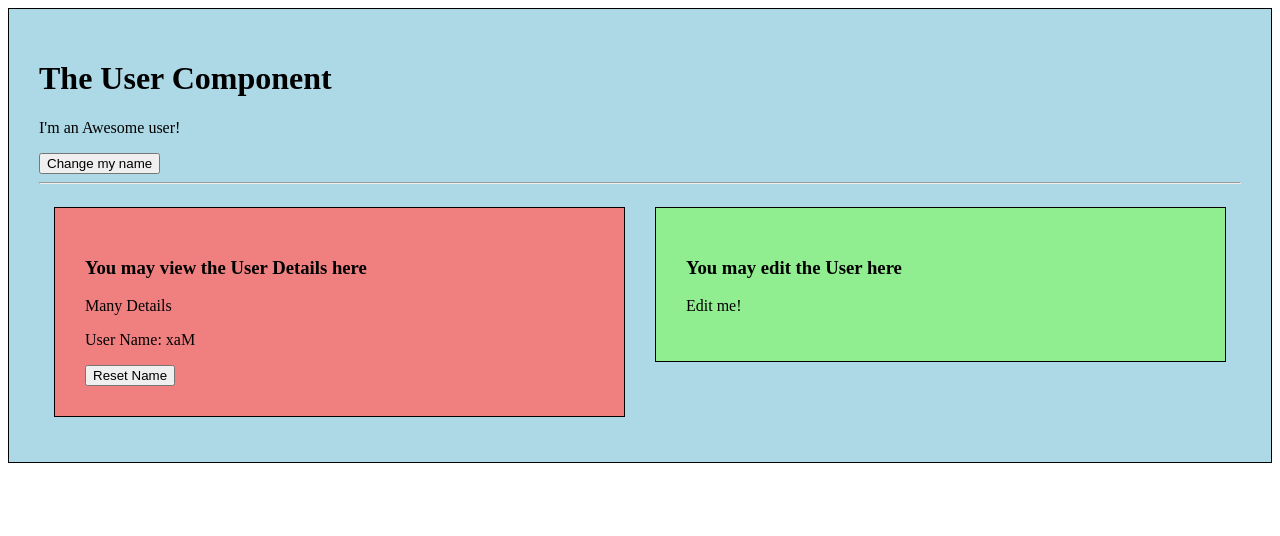
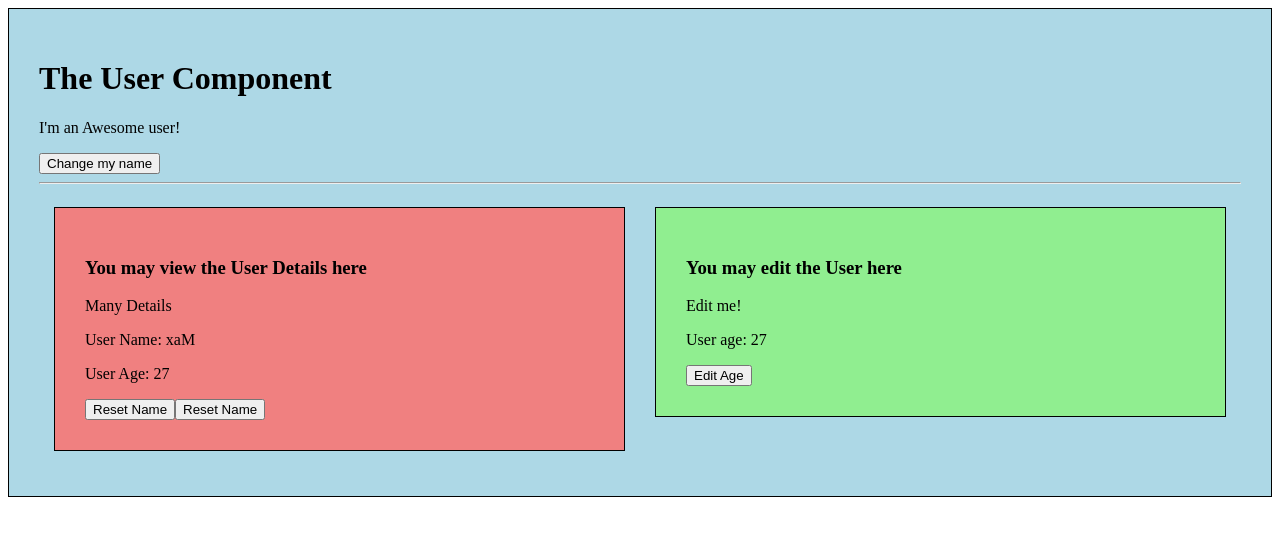
Before and after one commit to rskhan167/vue-cli-demo, a Vue app: page / in a window 1280 px wide. Shown: the top 536 px of the page. Built offline with nearby package versions, Linux system fonts and the light colour scheme.

Commit message:
Communication between sibling components

```diff
--- a/src/components/User.vue
+++ b/src/components/User.vue
@@ -6,10 +6,16 @@
         <hr>
         <div class="row">
             <div class="userDetail">
-                <app-user-detail :myName="name" @nameWasReset="name = $event"></app-user-detail>
+                <app-user-detail
+                    :myName="name"
+                    @nameWasReset="name = $event"
+                    :resetFn="resetName"
+                    :userAge="age"></app-user-detail>
             </div>
             <div class="userEdit">
-                <app-user-edit></app-user-edit>
+                <app-user-edit
+                    :userAge="age"
+                    @ageWasEdited="age = $event"></app-user-edit>
             </div>
         </div>
     </div>
@@ -22,7 +28,8 @@
     export default {
         data: function(){
             return {
-                name: 'Max'
+                name: 'Max',
+                age: 27
             };
         },
         components: {
@@ -32,6 +39,9 @@
         methods: {
             changeName(){
                 this.name = 'Anna';
+            },
+            resetName() {
+                this.name = 'Max';
             }
         }
     }
--- a/src/components/UserDetail.vue
+++ b/src/components/UserDetail.vue
@@ -3,7 +3,9 @@
         <h3>You may view the User Details here</h3>
         <p>Many Details</p>
         <p>User Name: {{ switchName() }}</p>
+        <p>User Age: {{ userAge }}</p>
         <button @click="resetName">Reset Name</button>
+        <button @click="resetFn()">Reset Name</button>
     </div>
 </template>
 
@@ -12,7 +14,9 @@
         props: {
             myName : {
                 type: String
-            }
+            },
+            resetFn: Function,
+            userAge: Number
         },
         methods: {
             switchName() {
--- a/src/components/UserEdit.vue
+++ b/src/components/UserEdit.vue
@@ -2,10 +2,22 @@
     <div class="component">
         <h3>You may edit the User here</h3>
         <p>Edit me!</p>
+        <p>User age: {{ userAge }}</p>
+        <button @click="editAge">Edit Age</button>
     </div>
 </template>
 
-<script></script>
+<script>
+    export default {
+        props: ['userAge'],
+        methods: {
+            editAge() {
+                this.userAge = 30;
+                this.$emit('ageWasEdited', this.userAge);
+            }
+        }
+    }
+</script>
 
 <style scoped>
     div.component{
```
